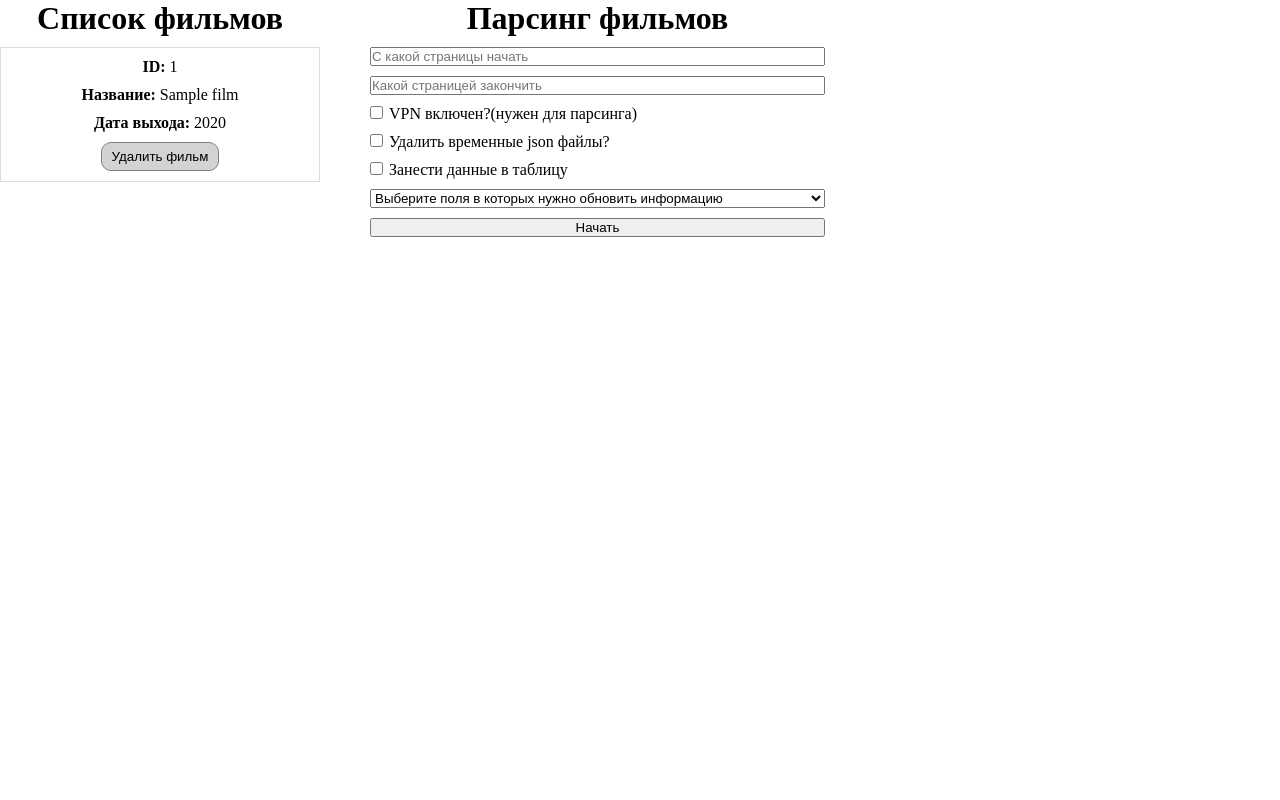
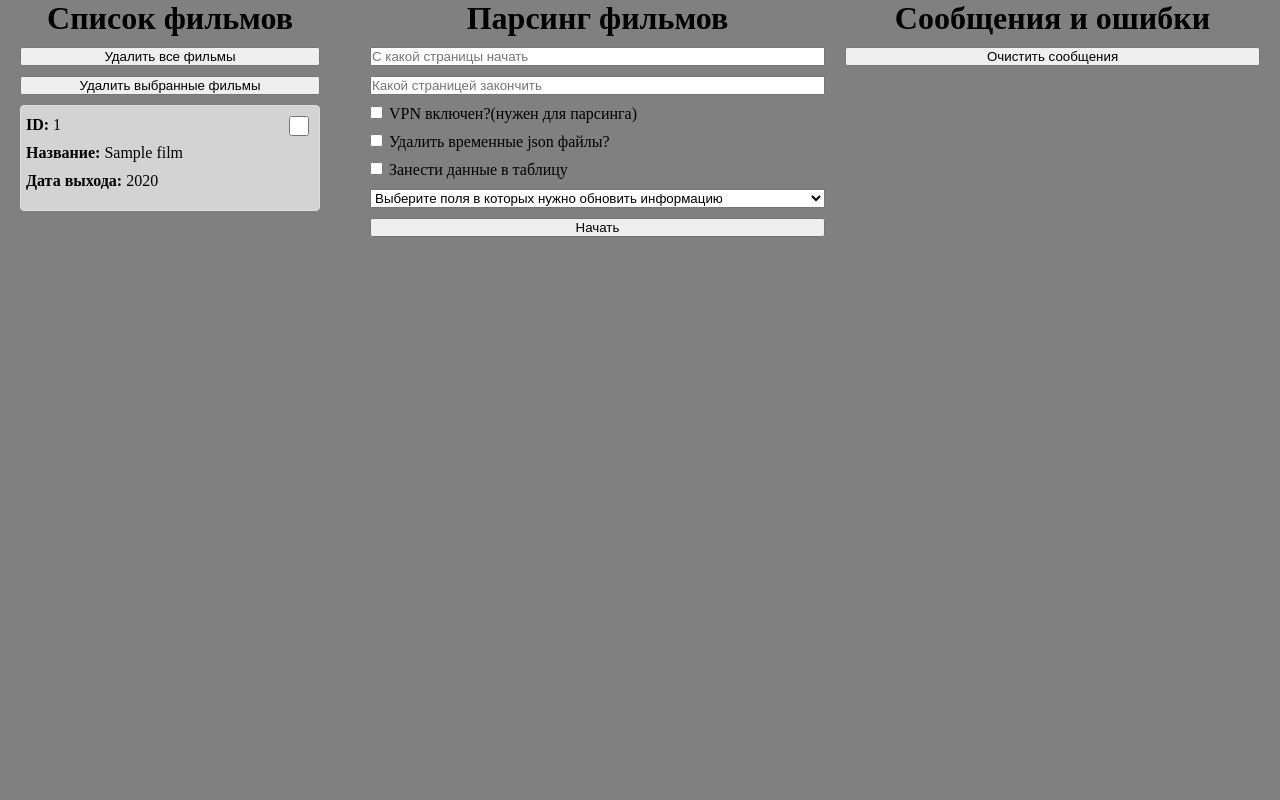
Before and after one commit to 1nazar1l/moviesSite, a Django app: page / in a window 1280 px wide. Run offline with Django 5.2, Linux system fonts and the light colour scheme; tables that the repository leaves empty hold one stand-in row (values such as "Sample post"); parts of the project's set-up code (start-up, migrations or seed data) failed here and were passed over.

Commit message:
Добавил поле для вывода ошибок и сообщений. Добавил кнопку для удаления всех фильмов. Добавил выборочное удаление фильмов

```diff
--- a/website/mainProject/static/css/style.css
+++ b/website/mainProject/static/css/style.css
@@ -11,10 +11,15 @@ html, body {
 
 body {
     display: flex;
+    background-color: grey;
 }
 
 h1 {
     text-align: center;
+}
+
+button {
+    cursor: pointer;
 }
 
 form {
@@ -24,6 +29,13 @@ form {
     width: 25%;
     display: flex;
     flex-direction: column;
+    padding-left: 20px;
+}
+
+.films_container .delete_films_btn {
+    width: 100%;
+    margin-bottom: 10px;
+    cursor: pointer;
 }
 
 .films_container h1 {
@@ -32,13 +44,39 @@ form {
 
 .film_block {
     display: flex;
-    flex-direction: column;
     width: 100%;
     align-items: center;
     padding-top: 10px;
     padding-bottom: 10px;
     box-sizing: border-box;
+    background-color: lightgrey;
+    border-radius: 4px;
 }
+
+.film_block .block {
+    display: flex;
+    flex-direction: column;
+    justify-content: start;
+    height: max-content;
+}
+
+.film_block .block:nth-child(1){
+    align-items: start;
+    padding-left: 5px;
+}
+
+.film_block .block:nth-child(2){
+    margin-bottom: auto;
+    margin-left: auto;
+    margin-right: 10px;
+}
+
+.film_block .block:nth-child(2) input{
+    width: 20px;
+    height: 20px;
+    cursor: pointer;
+}
+
 
 .film_block span {
     display: block;
@@ -66,6 +104,7 @@ form {
 .admin_container {
     flex: 1;
     padding-left: 50px;
+    display: flex;
 }
 
 .admin_container .parse_films_block form {
@@ -87,3 +126,43 @@ form {
 .admin_container .parse_films_block .content p>input {
     margin-right: 6px;
 }
+
+.admin_container .messages_block {
+    width: 50%;
+    padding-inline: 20px;
+    display: flex;
+    flex-direction: column;
+}
+
+.admin_container .messages_block .content {
+    display: flex;
+    flex-direction: column;
+    gap: 10px;
+    justify-content: start;
+    align-items: center;
+}
+
+.admin_container .messages_block h1 {
+    margin-bottom: 10px;
+}
+
+.admin_container .messages_block p {
+    text-align: center;
+}
+
+.admin_container .messages_block .border {
+    border-bottom: 1px solid lightgrey;
+    width: 100%;
+}
+
+.admin_container .messages_block form>button {
+    width: 100%;
+    margin-bottom: 10px;
+}
+
+.admin_container .messages_block .content .message_block {
+    background-color: white;
+    width: 100%;
+    padding: 10px;
+    border-radius: 4px;
+}
--- a/website/mainProject/templates/index.html
+++ b/website/mainProject/templates/index.html
@@ -11,22 +11,32 @@
 <body>
   <div class="films_container">
     <h1>Список фильмов</h1>
+    <form action="{% url 'delete_all_films' %}" method="post">
+      {% csrf_token %}
+      <button type="submit" class="delete_films_btn" onclick="return confirm('Удалить все фильмы?')">
+        Удалить все фильмы
+      </button>
+    </form>
+    <form action="{% url 'delete_films' %}" method="post" id="delete-films-form">
+      {% csrf_token %}
+      <button type="submit" class="delete_films_btn" onclick="return confirm('Удалить выбранные фильмы?')">
+        Удалить выбранные фильмы
+      </button>
+
       {% for film in films %}
-        <form action="{% url 'delete_film' %}" method="post">
         <div class="film_block" style="margin-bottom: 20px; border: 1px solid #ddd;">
-                {% csrf_token %}
-                {% comment %} <img src="{{film.img_path}}" alt=""> {% endcomment %}
-                <input type="hidden" name="film_id" value="{{ film.id }}">
+          <div class="block">
             <span><strong>ID:</strong> {{ film.search_id }}</span>
             <span><strong>Название:</strong> {{ film.title }}</span>
             <span><strong>Дата выхода:</strong> {{ film.release_date|date:"Y" }}</span>
+          </div>
+          <div class="block">
+            <input type="checkbox" name="film_ids" value="{{ film.id }}" class="film-checkbox">
+          </div>
+        </div>
+      {% endfor %}
+    </form>
 
-                <button type="submit" class="delete-btn" onclick="return confirm('Вы уверены, что хотите удалить этот фильм?')">
-                    Удалить фильм
-                </button>
-            </div>
-        </form>
-        {% endfor %}
   </div>
   <div class="admin_container">
     <div class="parse_films_block">
@@ -49,6 +59,29 @@
         </div>
       </form>
     </div>
+    <div class="messages_block">
+      <h1>Сообщения и ошибки</h1>
+      <form action="{% url "clear_messages" %}" method="post">
+        {% csrf_token %}
+        <button type="submit" onclick="return confirm('Продолжить?')">Очистить сообщения</button>
+      </form>
+      <div class="content">
+
+        {% for message_block in messages %}
+            {% for message in message_block %}
+              {% if message != "end" %}
+                <div class="message_block">
+                  <p>{{message}}</p>
+                </div>
+              {% endif %}
+
+              {% if message != "end" %}
+                <div class="border"></div>
+              {% endif %}
+            {% endfor %}
+        {% endfor %}
+      </div>
+    </div>
   </div>
 </body>
 </html>
--- a/website/mainProject/urls.py
+++ b/website/mainProject/urls.py
@@ -6,6 +6,8 @@ from django.conf.urls.static import static
 
 urlpatterns = [
     path('', views.index, name='home'),
-    path('delete-film/', views.delete_film, name='delete_film'),
+    path('delete_films/', views.delete_films, name='delete_films'),
+    path('delete_all_films/', views.delete_all_films, name='delete_all_films'),
     path('parse_films/', views.parse_films, name='parse_films'),
+    path('clear_messages/', views.clear_messages, name='clear_messages')
 ] + static(settings.STATIC_URL, document_root=settings.STATIC_ROOT)
--- a/website/mainProject/views.py
+++ b/website/mainProject/views.py
@@ -12,6 +12,9 @@ def index(request):
 
     films = all_films.order_by('-id')[:10]
 
+    messages = request.session.get('custom_messages', [])
+    messages = messages[::-1]
+
     return render(request, "index.html", context={
         "films": films,
         "upgraded_fields": [
@@ -23,29 +26,97 @@ def index(request):
             "rating",
             "title_lang",
             "is_adult"
-        ]
+        ],
+        "messages": messages
     })
 
-def delete_film(request):
-    film_id = request.POST.get('film_id')
+# def delete_film(request):
+    # messages = []
+    # messages_block = []
 
-    if not film_id:
-        messages.error(request, "Не указан ID фильма для удаления")
-        return redirect('home')
+    # if 'custom_messages' not in request.session:
+    #     request.session['custom_messages'] = []
 
-    try:
-        film = Film.objects.get(id=film_id)
-        film_title = film.title
-        film.delete()
-        messages.success(request, f'Фильм "{film_title}" успешно удалён')
-    except Film.DoesNotExist:
-        messages.error(request, "Фильм не найден")
-    except Exception as e:
-        messages.error(request, f"Ошибка при удалении: {str(e)}")
+#     film_id = request.POST.get('film_id')
+
+#     if not film_id:
+#         messages.error(request, "Не указан ID фильма для удаления")
+#         return redirect('home')
+
+#     try:
+#         film = Film.objects.get(search_id=film_id)
+#         film_title = film.title
+#         film.delete()
+#         messages.append(f"Фильм {film_title}(id {film_id}) успешно удалён!")
+#     except Film.DoesNotExist:
+#         messages.error(request, "Фильм не найден")
+#     except Exception as e:
+#         messages.error(request, f"Ошибка при удалении: {str(e)}")
+
+    # messages.append("end")
+
+    # messages_block.append(messages)
+    # request.session['custom_messages'].extend(messages_block)
+    # request.session.modified = True
+
+#     return redirect('home')
+
+def delete_films(request):
+    messages = []
+    messages_block = []
+
+    if 'custom_messages' not in request.session:
+        request.session['custom_messages'] = []
+
+    film_ids = request.POST.getlist('film_ids')
+
+    if not film_ids:
+        messages.append("Не выбрано ни одного фильма для удаления")
+    else:
+        try:
+            films_to_delete = Film.objects.filter(id__in=film_ids)
+            deleted_films = [[film.title, film.search_id] for film in films_to_delete]
+
+            deleted_count = films_to_delete.delete()[0]
+            messages.append(f"Успешно удалено {deleted_count} фильмов!")
+
+            for film in deleted_films:
+                messages.append(f"Фильм {film[0]}(id {film[1]}) успешно удалён!")
+
+
+        except Exception as e:
+            messages.append(f"Ошибка при удалении: {str(e)}")
+
+    messages.append("end")
+
+    messages_block.append(messages)
+    request.session['custom_messages'].extend(messages_block)
+    request.session.modified = True
+
+    return redirect('home')
+
+def delete_all_films(request):
+    messages = []
+    messages_block = []
+
+    films = Film.objects.all().delete()
+    messages.append(f"Все фильмы успешно удалены!")
+
+    messages.append("end")
+
+    messages_block.append(messages)
+    request.session['custom_messages'].extend(messages_block)
+    request.session.modified = True
 
     return redirect('home')
 
 def parse_films(request):
+    messages = []
+    messages_block = []
+
+    if 'custom_messages' not in request.session:
+        request.session['custom_messages'] = []
+
     start_page = request.POST.get('start_page')
     end_page = request.POST.get('end_page')
     delete_jsons = request.POST.get('delete_jsons')
@@ -59,25 +130,46 @@ def parse_films(request):
             end_page = int(end_page)
 
             if start_page < 0 or end_page < 0:
+                messages.append("Нельзя вводить числа меньше чем ноль")
                 raise ValueError("Поддерживаются только положительные целочисленные типы данных")
             else:
                 if start_page > end_page:
                     start_page, end_page = end_page, start_page
-
-            # print(f"start_page:{start_page}; end_page: {end_page}, delete_jsons:{delete_jsons}; update_db:{update_db}")
-            download_movies(start_page, end_page)
-            print("Фильмы скачаны!")
+            try:
+                download_movies(start_page, end_page)
+                messages.append("Фильмы скачаны!")
+            except:
+                messages.append("Возможно не включен VPN. Ошибка при запросе к TMDB API!")
 
         except Exception as e:
-            print("Поддерживаются только положительные целочисленные типы данных", e)
+            messages.append(f"Можно вводить только целые числа: {e}")
+
 
     if update_db:
-        print("upgraded_field", upgraded_field)
-        json_to_db(upgraded_field)
-        print("Фильмы перенесены в базу данных!")
+        json_to_db(upgraded_field, messages)
+        messages.append("Фильмы перенесены в базу данных!")
+        if upgraded_field:
+            messages.append(f"Обновленно поле {upgraded_field}!")
 
     if delete_jsons:
         delete_everything_in_folder()
-        print("Папка с json файлами очищена!")
+        messages.append("Папка с json файлами очищена!")
+
+    messages.append("end")
+
+    messages_block.append(messages)
+    request.session['custom_messages'].extend(messages_block)
+    request.session.modified = True
 
     return redirect('home')
+
+def clear_messages(request):
+    if 'custom_messages' not in request.session:
+        request.session['custom_messages'] = []
+
+    request.session['custom_messages'] = [
+        ["Сообщения очищены", "end"]
+    ]
+    request.session.modified = True
+
+    return redirect('home')
```
Also changed, not shown: website/mainProject/tools.py (+14 -16 lines). Lines whose indentation alone changed are shown as unchanged.
